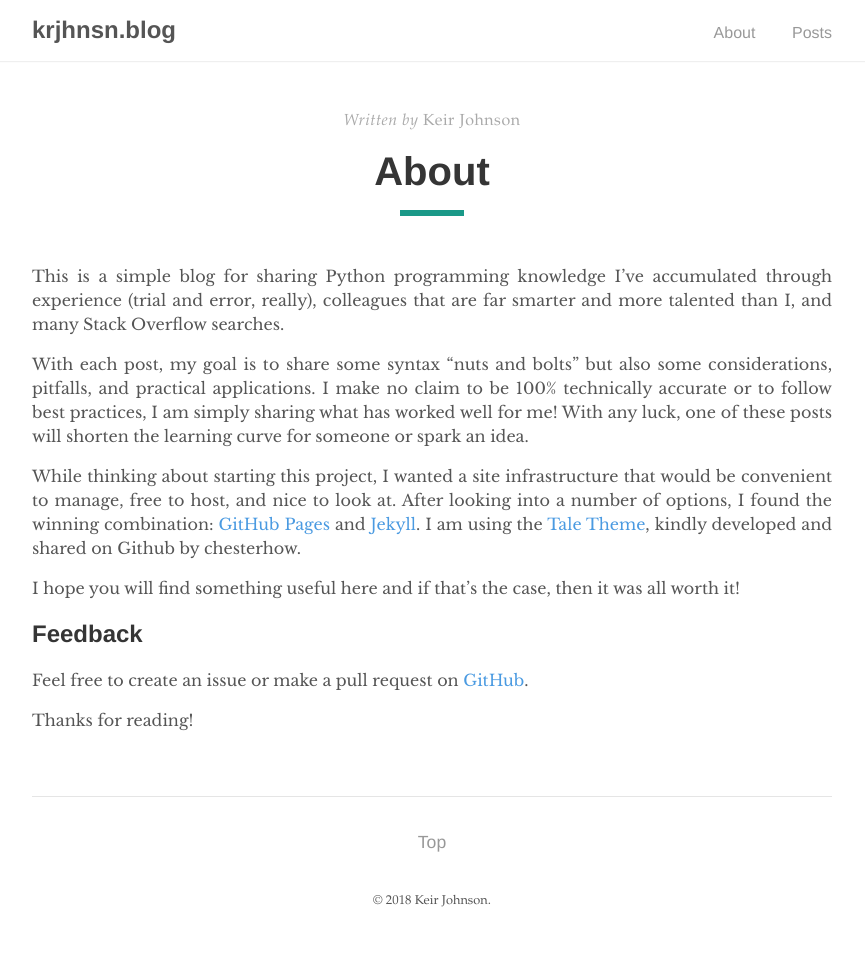
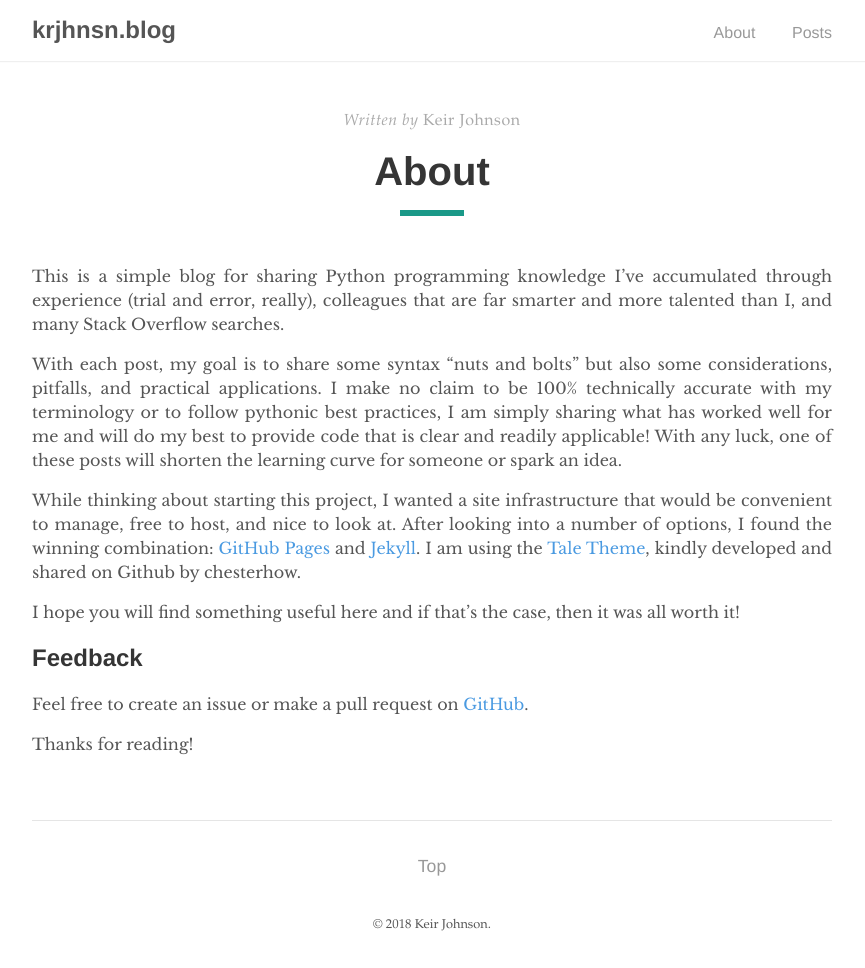
Before and after one commit to krjhnsn/krjhnsn.github.io, a Jekyll site: the page built from about.md, in a window 1280 px wide. Shown: the whole page, without its empty margins (208-1073 px from the left). Built offline with Jekyll 4.4.1, drawn with Linux system fonts in a browser that asks for light colours; before the commit the page ends 944 px from its top, so only the background shows below that.

Commit message:
updates 7/8

```diff
--- a/about.md
+++ b/about.md
@@ -7,7 +7,7 @@ permalink: /about/
 
 This is a simple blog for sharing Python programming knowledge I've accumulated through experience (trial and error, really), colleagues that are far smarter and more talented than I, and many Stack Overflow searches.
 
-With each post, my goal is to share some syntax "nuts and bolts" but also some considerations, pitfalls, and practical applications. I make no claim to be 100% technically accurate or to follow best practices, I am simply sharing what has worked well for me! With any luck, one of these posts will shorten the learning curve for someone or spark an idea.
+With each post, my goal is to share some syntax "nuts and bolts" but also some considerations, pitfalls, and practical applications. I make no claim to be 100% technically accurate with my terminology or to follow pythonic best practices, I am simply sharing what has worked well for me and will do my best to provide code that is clear and readily applicable! With any luck, one of these posts will shorten the learning curve for someone or spark an idea.
 
 While thinking about starting this project, I wanted a site infrastructure that would be convenient to manage, free to host, and nice to look at. After looking into a number of options, I found the winning combination: [GitHub Pages](https://pages.github.com/) and [Jekyll](https://jekyllrb.com/). I am using the [Tale Theme](https://github.com/chesterhow/tale), kindly developed and shared on Github by chesterhow.
 
```
